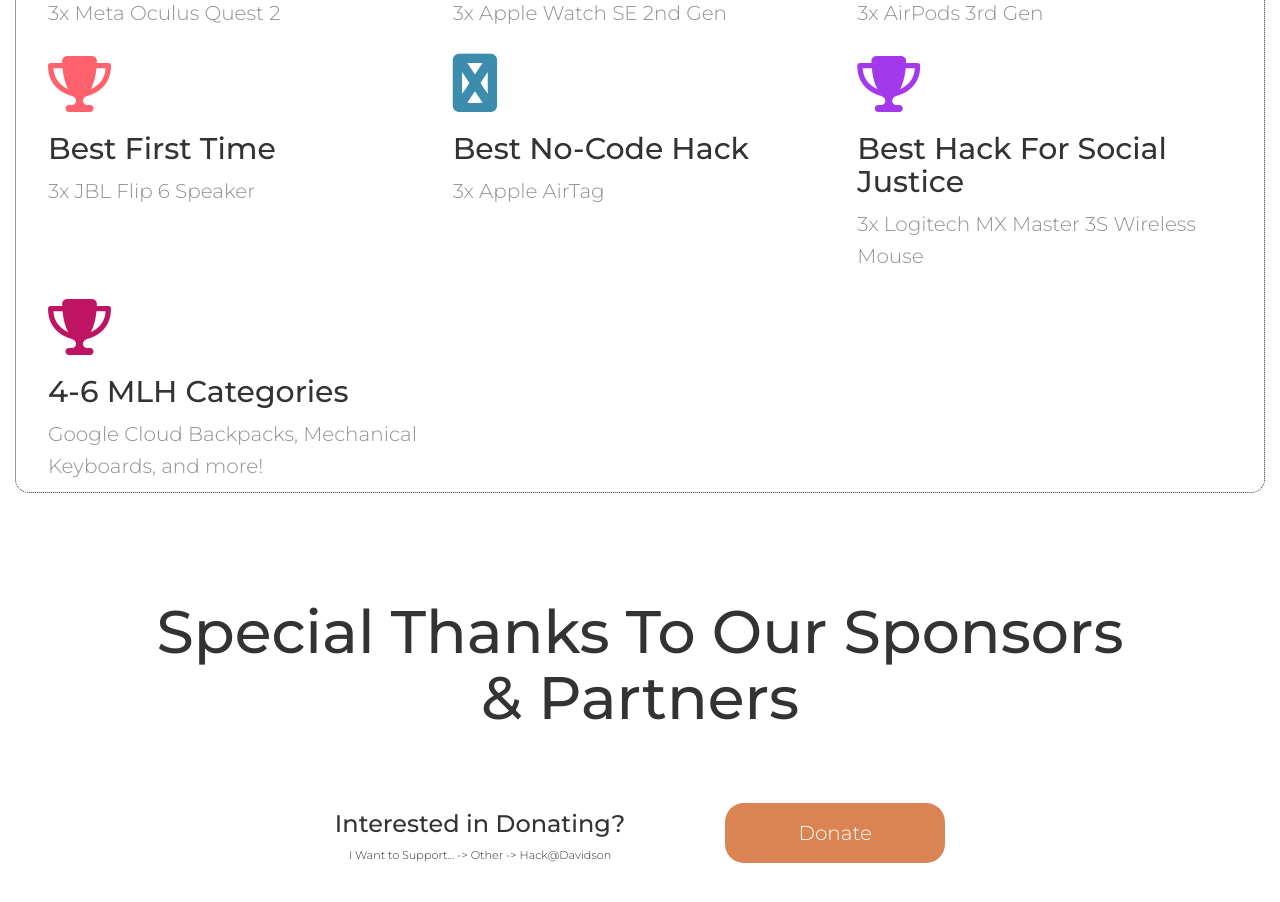
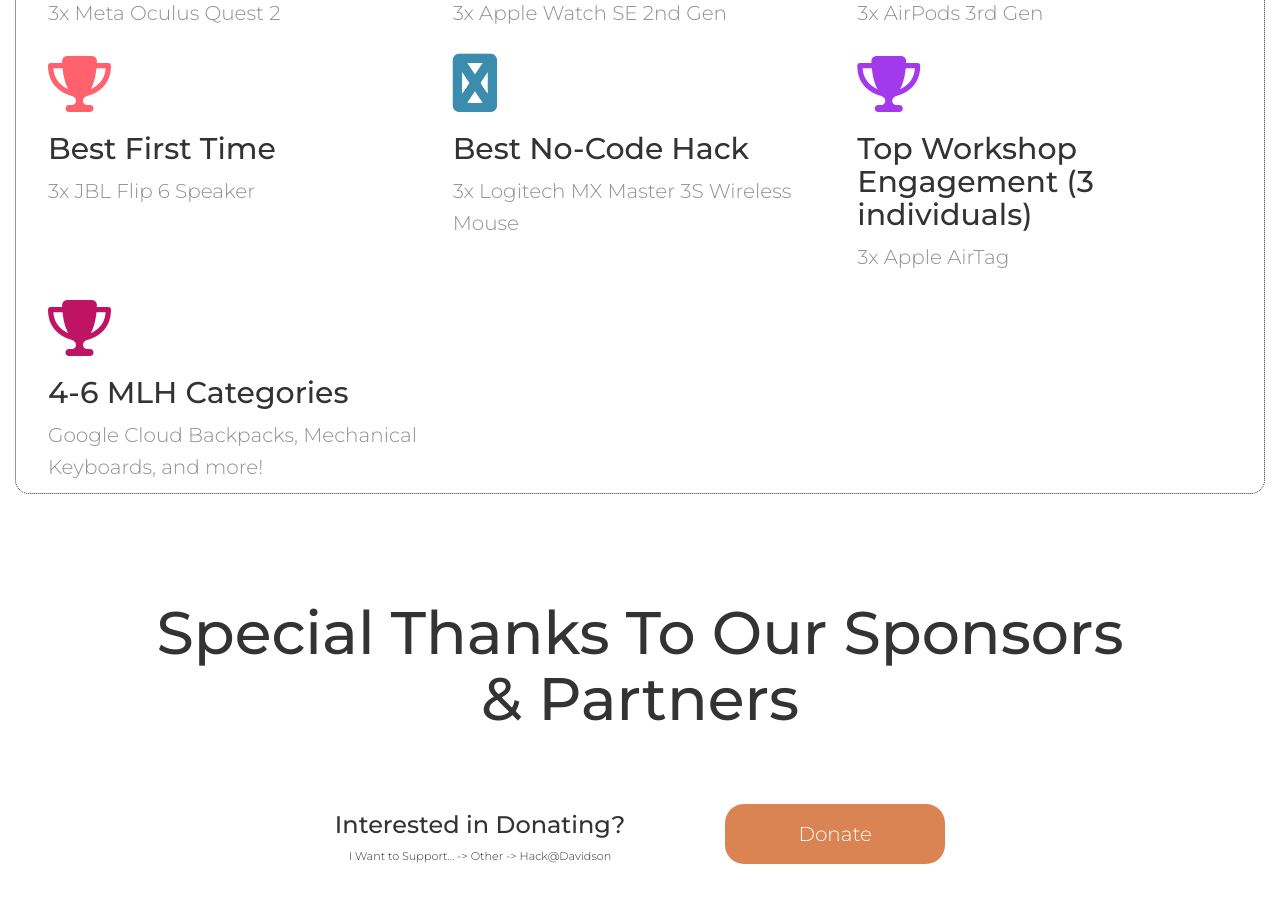
Before and after one commit to Abusayid693/Hackathon-website-template, a React (Create React App) app: page / in a window 1280 px wide. Shown: the part 2260-3162 px from the top of the page. Built offline with nearby package versions, Linux system fonts and the light colour scheme.

Commit message:
prize change

```diff
--- a/src/Module/General.tsx
+++ b/src/Module/General.tsx
@@ -181,12 +181,12 @@ const Prizeinfo = [
     {
       icon: <i className="fab fourth fas fa-4x fa-trophy"></i>,
       type: 'Best No-Code Hack',
-      content: '3x Apple AirTag'
+      content: '3x Logitech MX Master 3S Wireless Mouse'
     },
     {
       icon: <i className="first fas fa-4x fa-trophy"></i>,
-      type: 'Best Hack For Social Justice',
-      content: '3x Logitech MX Master 3S Wireless Mouse'
+      type: 'Top Workshop Engagement (3 individuals)',
+      content: '3x Apple AirTag '
     }
   ],
   [
```
